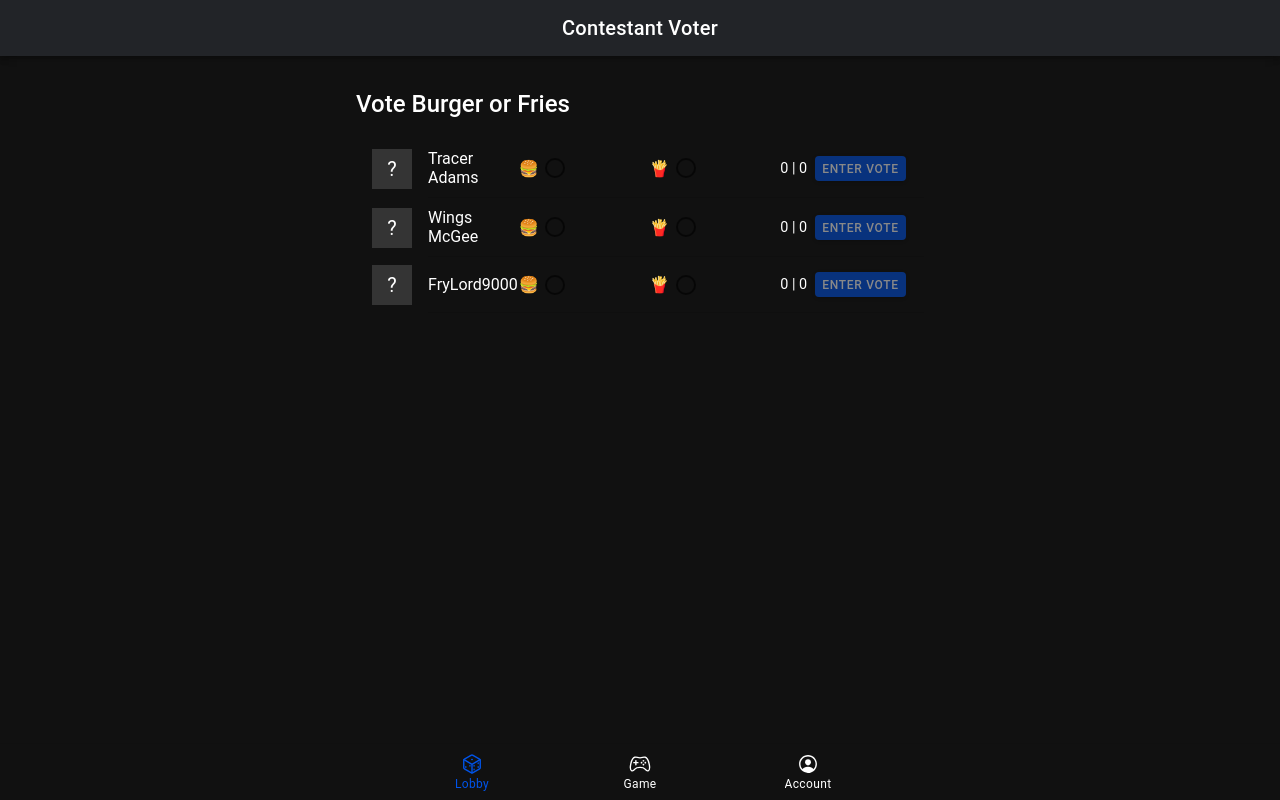
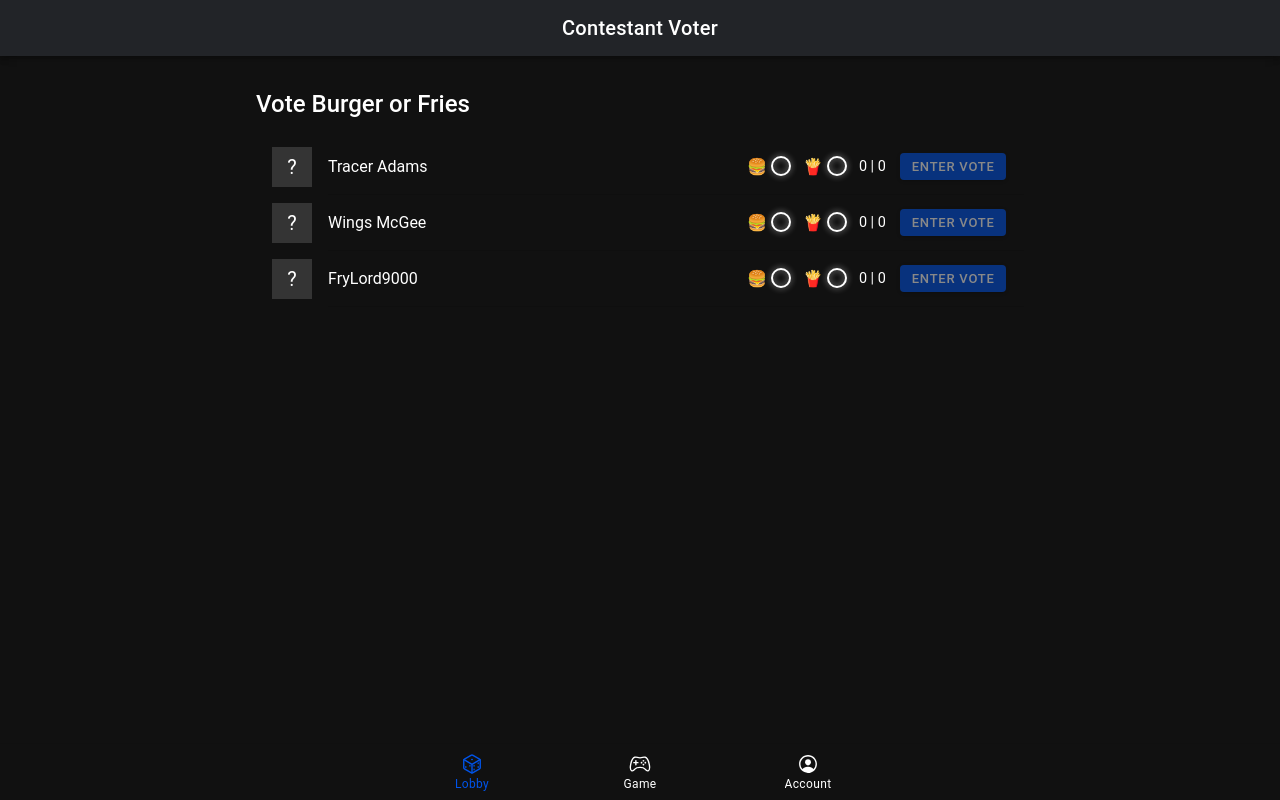
Before and after one commit to TracerAdams-alt/BetSend, a React (Vite) app in the folder betsendpro/: page /lobby in a window 1280 px wide. Built offline with nearby package versions, Linux system fonts and the light colour scheme.

Commit message:
fixed voting elements, made checkboxes visible

```diff
--- a/betsendpro/src/components/LobbyPage.jsx
+++ b/betsendpro/src/components/LobbyPage.jsx
@@ -8,6 +8,7 @@ import {
   IonItem,
   IonLabel,
   IonRadio,
+  IonRadioGroup,
   IonList,
   IonAvatar,
   IonText,
@@ -15,13 +16,13 @@ import {
 } from "@ionic/react";
 
 const LobbyPage = () => {
-  // Example contestants (static for now)
   const [contestants, setContestants] = useState([
     {
       id: "example1",
       name: "Tracer Adams",
       avatar: "",
-      selected: null,      // "burger" | "fries" | null
+      selected: null,       // current choice: "burger" | "fries" | null
+      committedVote: null,  // what we've already counted
       burgerVotes: 0,
       friesVotes: 0,
     },
@@ -30,6 +31,7 @@ const LobbyPage = () => {
       name: "Wings McGee",
       avatar: "",
       selected: null,
+      committedVote: null,
       burgerVotes: 0,
       friesVotes: 0,
     },
@@ -38,12 +40,13 @@ const LobbyPage = () => {
       name: "FryLord9000",
       avatar: "",
       selected: null,
+      committedVote: null,
       burgerVotes: 0,
       friesVotes: 0,
     },
   ]);
 
-  // Just change the *selected* choice; doesn't affect tallies yet
+  // Update which choice is selected for a contestant (but don't touch tallies yet)
   const handleSelect = (id, choice) => {
     setContestants((prev) =>
       prev.map((c) =>
@@ -57,7 +60,9 @@ const LobbyPage = () => {
     );
   };
 
-  // When Enter Vote is pressed, increment the tally for the selected side
+  // When Enter Vote is pressed:
+  // - If no previous vote: add 1 to selected side
+  // - If previous vote exists and changed: move 1 from old side to new side
   const handleEnterVote = (id) => {
     setContestants((prev) =>
       prev.map((c) => {
@@ -66,14 +71,33 @@ const LobbyPage = () => {
 
         let burgerVotes = c.burgerVotes;
         let friesVotes = c.friesVotes;
+        const prevVote = c.committedVote;
+        const newVote = c.selected;
 
-        if (c.selected === "burger") burgerVotes += 1;
-        if (c.selected === "fries") friesVotes += 1;
+        // If the vote hasn't changed, do nothing
+        if (prevVote === newVote) {
+          return c;
+        }
+
+        // Remove previous vote from tallies if there was one
+        if (prevVote === "burger") {
+          burgerVotes = Math.max(0, burgerVotes - 1);
+        } else if (prevVote === "fries") {
+          friesVotes = Math.max(0, friesVotes - 1);
+        }
+
+        // Add new vote
+        if (newVote === "burger") {
+          burgerVotes += 1;
+        } else if (newVote === "fries") {
+          friesVotes += 1;
+        }
 
         return {
           ...c,
           burgerVotes,
           friesVotes,
+          committedVote: newVote, // remember what we've counted
         };
       })
     );
@@ -88,7 +112,13 @@ const LobbyPage = () => {
       </IonHeader>
 
       <IonContent fullscreen>
-        <div style={{ padding: "16px", maxWidth: "600px", margin: "0 auto" }}>
+        <div
+          style={{
+            padding: "16px",
+            maxWidth: "800px",
+            margin: "0 auto",
+          }}
+        >
           <h2 style={{ marginBottom: "12px" }}>Vote Burger or Fries</h2>
 
           <IonList>
@@ -116,39 +146,73 @@ const LobbyPage = () => {
                 </IonAvatar>
 
                 {/* Name */}
-                <IonLabel>{contestant.name}</IonLabel>
+                <IonLabel className="ion-text-wrap">
+                  {contestant.name}
+                </IonLabel>
 
+                {/* Controls cluster on the right */}
+                <div
+                  slot="end"
+                  style={{
+                    display: "flex",
+                    alignItems: "center",
+                    gap: "12px",
+                    marginLeft: "16px",
+                    flexWrap: "wrap",
+                    justifyContent: "flex-end",
+                  }}
+                >
+                  {/* Radio group: burger / fries */}
+                  <IonRadioGroup
+                    value={contestant.selected}
+                    onIonChange={(e) =>
+                      handleSelect(contestant.id, e.detail.value)
+                    }
+                    style={{
+                      display: "flex",
+                      alignItems: "center",
+                      gap: "12px",
+                    }}
+                  >
                     {/* 🍔 + radio */}
-                <span style={{ marginRight: "6px" }}>🍔</span>
-                <IonRadio
-                  checked={contestant.selected === "burger"}
-                  onIonChange={() => handleSelect(contestant.id, "burger")}
-                />
+                    <div
+                      style={{
+                        display: "flex",
+                        alignItems: "center",
+                        gap: "4px",
+                      }}
+                    >
+                      <span>🍔</span>
+                      <IonRadio value="burger" />
+                    </div>
 
                     {/* 🍟 + radio */}
-                <span style={{ marginLeft: "14px", marginRight: "6px" }}>
-                  🍟
-                </span>
-                <IonRadio
-                  checked={contestant.selected === "fries"}
-                  onIonChange={() => handleSelect(contestant.id, "fries")}
-                />
+                    <div
+                      style={{
+                        display: "flex",
+                        alignItems: "center",
+                        gap: "4px",
+                      }}
+                    >
+                      <span>🍟</span>
+                      <IonRadio value="fries" />
+                    </div>
+                  </IonRadioGroup>
 
                   {/* Tallies */}
-                <IonText style={{ marginLeft: "14px", fontSize: "0.9rem" }}>
+                  <IonText style={{ fontSize: "0.9rem" }}>
                     {contestant.burgerVotes} | {contestant.friesVotes}
                   </IonText>
 
-                {/* Enter Vote button at end of line */}
+                  {/* Enter Vote button */}
                   <IonButton
                     size="small"
-                  slot="end"
                     onClick={() => handleEnterVote(contestant.id)}
                     disabled={!contestant.selected}
-                  style={{ marginLeft: "8px" }}
                   >
                     Enter Vote
                   </IonButton>
+                </div>
               </IonItem>
             ))}
           </IonList>
--- a/betsendpro/src/global.css
+++ b/betsendpro/src/global.css
@@ -72,3 +72,12 @@
   body.dark .divider {
     background: rgba(255, 255, 255, 0.15);
   }
+
+  ion-radio {
+    --color: #fff;
+    --color-checked: #fff;
+    --border-color: #fff;
+    --border-color-checked: #fff;
+    --inner-border-width: 2px;
+    filter: drop-shadow(0 0 3px #ffffffaa);
+  }
```
Lines whose indentation alone changed are shown as unchanged.
